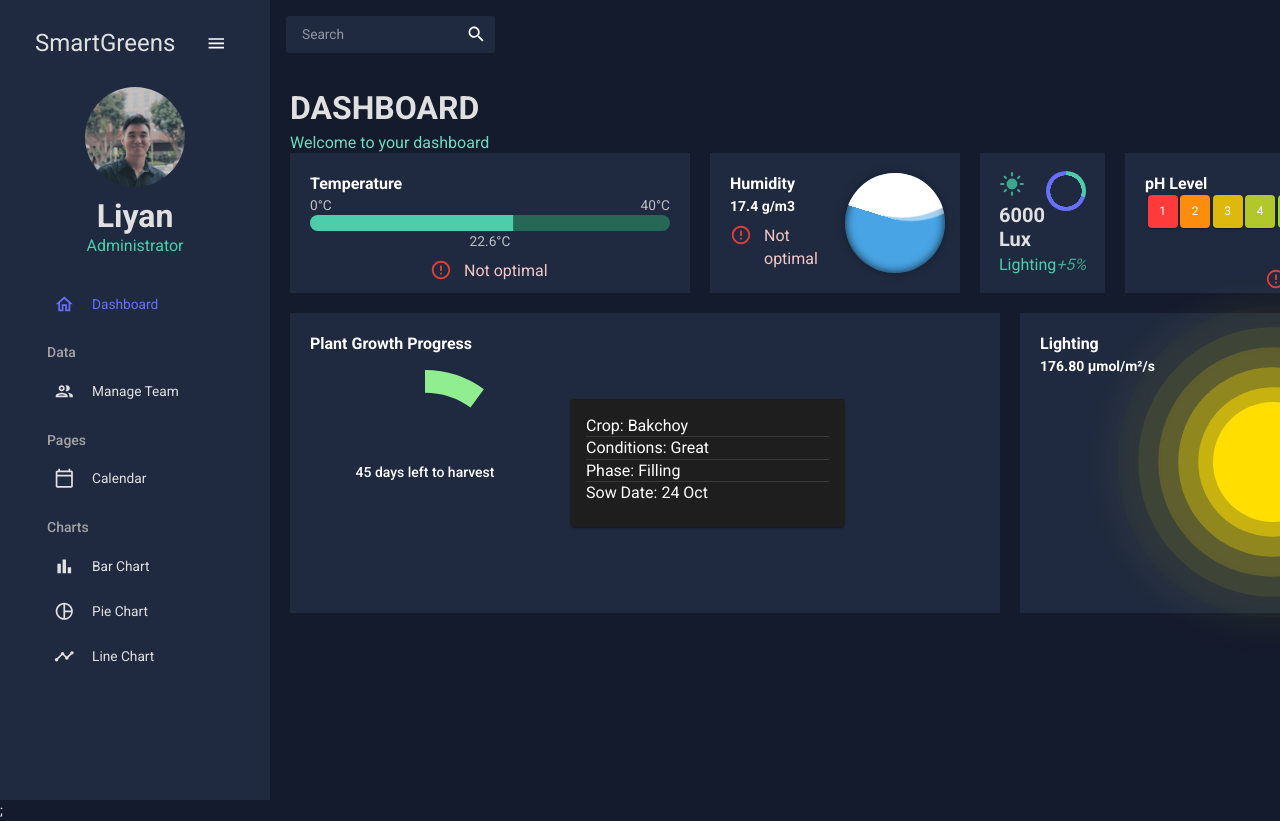
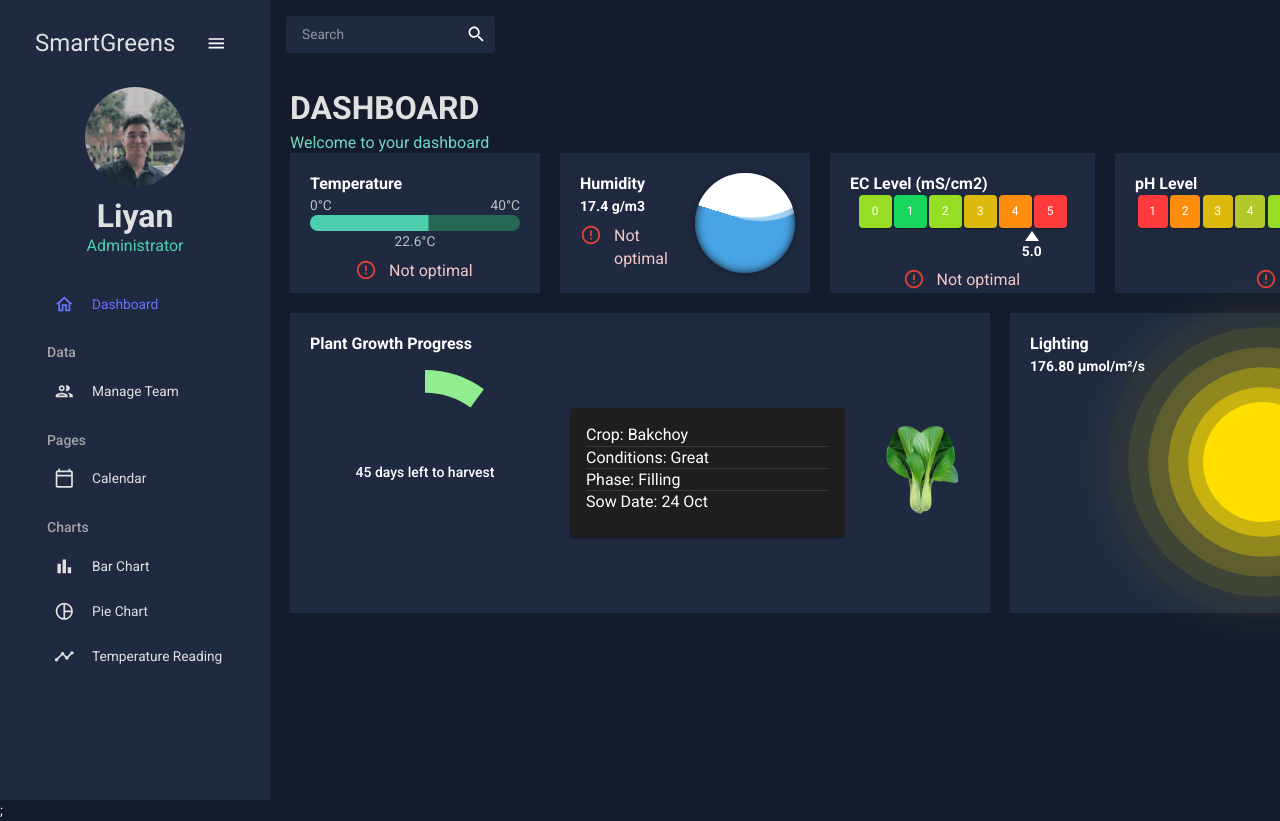
Before and after one commit to LiyanPeh/SmartGreen_FE, a React (Create React App) app in the folder react-admin/: page / in a window 1280 px wide. Shown: the top 821 px of the page. Built offline with nearby package versions, Linux system fonts and the light colour scheme.

Commit message:
Bug Fixes

```diff
--- a/react-admin/src/components/LineChart.jsx
+++ b/react-admin/src/components/LineChart.jsx
@@ -62,7 +62,7 @@ const LineChart = ({ isCustomLineColors = false, isDashboard = false }) => {
         tickSize: 0,
         tickPadding: 5,
         tickRotation: 0,
-        legend: isDashboard ? undefined : "transportation", // added
+        legend: isDashboard ? undefined : "Hour of day", // added
         legendOffset: 36,
         legendPosition: "middle",
       }}
@@ -72,7 +72,7 @@ const LineChart = ({ isCustomLineColors = false, isDashboard = false }) => {
         tickSize: 3,
         tickPadding: 5,
         tickRotation: 0,
-        legend: isDashboard ? undefined : "count", // added
+        legend: isDashboard ? undefined : "Temperature", // added
         legendOffset: -40,
         legendPosition: "middle",
       }}
--- a/react-admin/src/data/mockData.js
+++ b/react-admin/src/data/mockData.js
@@ -432,167 +432,215 @@ export const mockPieData = [
 
 export const mockLineData = [
   {
-    id: "japan",
+    id: "Temperature",
     color: tokens("dark").greenAccent[500],
     data: [
       {
-        x: "plane",
-        y: 101,
+        x: "00:00",
+        y: 28,
       },
       {
-        x: "helicopter",
-        y: 75,
+        x: "03:00",
+        y: 25,
       },
       {
-        x: "boat",
-        y: 36,
+        x: "06:00",
+        y: 23,
       },
       {
-        x: "train",
-        y: 216,
+        x: "09:00",
+        y: 29,
       },
       {
-        x: "subway",
-        y: 35,
+        x: "12:00",
+        y: 26,
       },
       {
-        x: "bus",
-        y: 236,
+        x: "15:00",
+        y: 30,
       },
       {
-        x: "car",
-        y: 88,
+        x: "18:00",
+        y: 22,
       },
       {
-        x: "moto",
-        y: 232,
+        x: "21:00",
+        y: 27,
       },
       {
-        x: "bicycle",
-        y: 281,
+        x: "01:00",
+        y: 21,
       },
       {
-        x: "horse",
-        y: 1,
+        x: "04:00",
+        y: 23,
       },
       {
-        x: "skateboard",
-        y: 35,
+        x: "07:00",
+        y: 28,
       },
       {
-        x: "others",
-        y: 14,
+        x: "10:00",
+        y: 24,
+      },
+      {
+        x: "13:00",
+        y: 30,
+      },
+      {
+        x: "16:00",
+        y: 29,
+      },
+      {
+        x: "19:00",
+        y: 25,
+      },
+      {
+        x: "22:00",
+        y: 21,
+      },
+      {
+        x: "02:00",
+        y: 27,
+      },
+      {
+        x: "05:00",
+        y: 22,
+      },
+      {
+        x: "08:00",
+        y: 30,
+      },
+      {
+        x: "11:00",
+        y: 28,
+      },
+      {
+        x: "14:00",
+        y: 26,
+      },
+      {
+        x: "17:00",
+        y: 20,
+      },
+      {
+        x: "20:00",
+        y: 24,
+      },
+      {
+        x: "23:00",
+        y: 25,
       },
     ],
-  },
-  {
-    id: "france",
-    color: tokens("dark").blueAccent[300],
-    data: [
-      {
-        x: "plane",
-        y: 212,
-      },
-      {
-        x: "helicopter",
-        y: 190,
-      },
-      {
-        x: "boat",
-        y: 270,
-      },
-      {
-        x: "train",
-        y: 9,
-      },
-      {
-        x: "subway",
-        y: 75,
-      },
-      {
-        x: "bus",
-        y: 175,
-      },
-      {
-        x: "car",
-        y: 33,
-      },
-      {
-        x: "moto",
-        y: 189,
-      },
-      {
-        x: "bicycle",
-        y: 97,
-      },
-      {
-        x: "horse",
-        y: 87,
-      },
-      {
-        x: "skateboard",
-        y: 299,
-      },
-      {
-        x: "others",
-        y: 251,
-      },
-    ],
-  },
-  {
-    id: "us",
-    color: tokens("dark").redAccent[200],
-    data: [
-      {
-        x: "plane",
-        y: 191,
-      },
-      {
-        x: "helicopter",
-        y: 136,
-      },
-      {
-        x: "boat",
-        y: 91,
-      },
-      {
-        x: "train",
-        y: 190,
-      },
-      {
-        x: "subway",
-        y: 211,
-      },
-      {
-        x: "bus",
-        y: 152,
-      },
-      {
-        x: "car",
-        y: 189,
-      },
-      {
-        x: "moto",
-        y: 152,
-      },
-      {
-        x: "bicycle",
-        y: 8,
-      },
-      {
-        x: "horse",
-        y: 197,
-      },
-      {
-        x: "skateboard",
-        y: 107,
-      },
-      {
-        x: "others",
-        y: 170,
-      },
-    ],
-  },
+  }
+  // {
+  //   id: "france",
+  //   color: tokens("dark").blueAccent[300],
+  //   data: [
+  //     {
+  //       x: "plane",
+  //       y: 212,
+  //     },
+  //     {
+  //       x: "helicopter",
+  //       y: 190,
+  //     },
+  //     {
+  //       x: "boat",
+  //       y: 270,
+  //     },
+  //     {
+  //       x: "train",
+  //       y: 9,
+  //     },
+  //     {
+  //       x: "subway",
+  //       y: 75,
+  //     },
+  //     {
+  //       x: "bus",
+  //       y: 175,
+  //     },
+  //     {
+  //       x: "car",
+  //       y: 33,
+  //     },
+  //     {
+  //       x: "moto",
+  //       y: 189,
+  //     },
+  //     {
+  //       x: "bicycle",
+  //       y: 97,
+  //     },
+  //     {
+  //       x: "horse",
+  //       y: 87,
+  //     },
+  //     {
+  //       x: "skateboard",
+  //       y: 299,
+  //     },
+  //     {
+  //       x: "others",
+  //       y: 251,
+  //     },
+  //   ],
+  // },
+  // {
+  //   id: "us",
+  //   color: tokens("dark").redAccent[200],
+  //   data: [
+  //     {
+  //       x: "plane",
+  //       y: 191,
+  //     },
+  //     {
+  //       x: "helicopter",
+  //       y: 136,
+  //     },
+  //     {
+  //       x: "boat",
+  //       y: 91,
+  //     },
+  //     {
+  //       x: "train",
+  //       y: 190,
+  //     },
+  //     {
+  //       x: "subway",
+  //       y: 211,
+  //     },
+  //     {
+  //       x: "bus",
+  //       y: 152,
+  //     },
+  //     {
+  //       x: "car",
+  //       y: 189,
+  //     },
+  //     {
+  //       x: "moto",
+  //       y: 152,
+  //     },
+  //     {
+  //       x: "bicycle",
+  //       y: 8,
+  //     },
+  //     {
+  //       x: "horse",
+  //       y: 197,
+  //     },
+  //     {
+  //       x: "skateboard",
+  //       y: 107,
+  //     },
+  //     {
+  //       x: "others",
+  //       y: 170,
+  //     },
+  //   ],
+  // },
 ];
 
 export const mockGeographyData = [
--- /dev/null
+++ b/react-admin/src/scenes/dashboard/EcCard.jsx
@@ -0,0 +1,139 @@
+import React, { useState, useEffect } from 'react';
+import { styled } from '@mui/material/styles';
+import Paper from '@mui/material/Paper';
+import Grid from '@mui/material/Unstable_Grid2';
+import { Box, Container, Button, Typography, useTheme } from "@mui/material";
+import { tokens } from "../../theme";
+import './dashboard.css';
+import Alert from '@mui/material/Alert';
+
+const Item = styled(Paper)(({ theme, customBackgroundColor }) => ({
+  backgroundColor: customBackgroundColor || (theme.palette.mode === 'dark' ? '#1A2027' : '#fff'),
+  ...theme.typography.body2,
+  padding: theme.spacing(1),
+  textAlign: 'center',
+  color: '#fff',
+  width: 33,
+}));
+
+const EcCard = () => {
+    const theme = useTheme();
+    const colors = tokens(theme.palette.mode);
+
+    const [ecValue, setEcValue] = useState(2); // Initial value (mock data)
+
+    const triangleLeft = `${((ecValue) / 6) * 100}%`;
+
+    // Simulate pH changes
+    useEffect(() => {
+    const intervalId = setInterval(() => {
+        // Update temperature with mock data (replace this with actual data source)
+        const newEc = Math.random() * 6; // Random temperature between 0 and 5
+        setEcValue(newEc.toFixed(1));
+    }, 5000); // Update pH every 5 seconds
+
+    return () => clearInterval(intervalId);
+    }, []);
+
+    let alertType = 'info'; // Default alert type
+
+    if (ecValue < 1.5) {
+    alertType = 'error'; // "Not optimal" range
+    } else if (ecValue > 1.5 && ecValue <= 2.5) {
+    alertType = 'success'; // "Optimal" range
+    } else if (ecValue > 2.5) {
+    alertType = 'error'; // "Not optimal" range
+    }
+
+    // Calculate the left position based on the currentPH value
+
+
+    return (
+        <Box
+            gridColumn="span 3"
+            gridRow="span 1"
+            backgroundColor={theme.palette.mode === 'dark' ? colors.primary[400] : colors.grey[900]}
+            padding="20px"
+            minWidth={250}
+        >
+            <Typography
+            variant="h5"
+            fontWeight="600"
+            // sx={{ marginBottom: "15px" }}
+            >
+            EC Level (mS/cm2)
+            </Typography>
+            {/* <Grid><div className="comment">{comment}</div></Grid> */}
+            <Box
+                display={'flex'}
+                justifyContent={'center'}
+            >
+                <Box
+                display={'flex'}
+                flexDirection={'column'}
+                justifyContent={'center'}
+                >
+                    <Grid
+                        container spacing={0.3}
+                        position={'relative'}
+                        display={'flex'}
+                        // justifyContent={'center'}
+                        flexWrap= 'nowrap'
+                        width={210}
+                    >
+                        <Grid>
+                            <Item customBackgroundColor="#90db18">0</Item>
+                        </Grid>
+                        <Grid>
+                            <Item customBackgroundColor="#0bd454">1</Item>
+                        </Grid>
+                        <Grid>
+                            <Item customBackgroundColor="#90db18">2</Item>
+                        </Grid>
+                        <Grid>
+                            <Item customBackgroundColor="#dbb500">3</Item>
+                        </Grid>
+                        <Grid>
+                            <Item customBackgroundColor="#FF8700">4</Item>
+                        </Grid>
+                        <Grid>
+                            <Item customBackgroundColor="#ff3030">5</Item>
+                        </Grid>
+
+                    </Grid>
+
+                    <Grid >
+                        <div className='triangle' style={{ left:  `calc(${triangleLeft} - 7px)`}}></div>
+                    </Grid>
+                    <Grid>
+                        <div className="current-value" style={{ left: `calc(${triangleLeft} - 14px)`, display: 'flex', justifyContent: 'center'}}>{ecValue}</div>
+                    </Grid>
+                    </Box>
+            </Box>
+            <Grid
+            container
+            justifyContent="center"
+            alignItems="center">
+                <Alert
+                severity={alertType}
+                sx={{
+                    marginTop: '0px',
+                    fontSize: '16px', // Set a consistent font size
+                    width: '120px', // Set a consistent width
+                    lineHeight: '-5', // Reduce the line height
+                    padding: '0px', // Reduce the padding to control the height
+                    backgroundColor: 'transparent', // Remove the background
+                }}
+                >
+                {alertType === 'error' && 'Not optimal'}
+                {alertType === 'success' && 'Optimal'}
+                </Alert>
+            </Grid>
+
+
+        </Box>
+
+    );
+};
+
+export default EcCard;
--- a/react-admin/src/scenes/dashboard/HumidityCard.jsx
+++ b/react-admin/src/scenes/dashboard/HumidityCard.jsx
@@ -59,10 +59,16 @@ const HumidityCard = ({ currentHumidity, optimalHumidityRange }) => {
     //     waterWave.style.setProperty('--water-level', `${waterLevel}`);
     // }, [currentHumidity, optimalHumidityRange]);
 
-    const [humidityLevel, setHumidityLevel] = useState(7); // Initial value (mock data)
+    const [humidityLevel, setHumidityLevel] = useState(15); // Initial value (mock data)
+
 
     // Simulate pH changes
     useEffect(() => {
+
+    const waterLevel = (humidityLevel / 30) * 100;
+    const waterWave = document.querySelector('.water_wave');
+    waterWave.style.setProperty('--water-level', `${waterLevel}`);
+
     const intervalId = setInterval(() => {
         // Update temperature with mock data (replace this with actual data source)
         const newHumidity = Math.random() * 10 + 10; // Random temperature between 10 and 20
--- a/react-admin/src/scenes/dashboard/PHLevelCard.jsx
+++ b/react-admin/src/scenes/dashboard/PHLevelCard.jsx
@@ -89,7 +89,6 @@ const PHLevelCard = ({ currentPH, optimalRange }) => {
             backgroundColor={theme.palette.mode === 'dark' ? colors.primary[400] : colors.grey[900]}
             padding="20px"
             minWidth={400}
-            // minHeight={200}
         >
             <Typography
             variant="h5"
@@ -103,7 +102,8 @@ const PHLevelCard = ({ currentPH, optimalRange }) => {
                 // container spacing={0.5}
                 display={'flex'}
                 justifyContent={'space-evenly'}
-            flexWrap= 'nowrap'>
+                flexWrap= 'nowrap'
+            >
                 <Grid>
                     <Item customBackgroundColor="#ff3030">1</Item>
                 </Grid>
--- a/react-admin/src/scenes/dashboard/dashboard.css
+++ b/react-admin/src/scenes/dashboard/dashboard.css
@@ -16,6 +16,20 @@
 }
 
 .current-ph {
+    position: relative;
+    width: 28px;
+    /* top: -26px;
+    left: 50%; */
+    /* transform: translateX(-50%); */
+    font-weight: bold;
+    /* background-color: white; */
+    /* padding: 4px 8px; */
+    padding-top: 0%;
+    /* border: 1px solid #ccc; */
+    /* border-radius: 4px; */
+}
+
+.current-value {
     position: relative;
     width: 28px;
     /* top: -26px;
--- a/react-admin/src/scenes/dashboard/index.jsx
+++ b/react-admin/src/scenes/dashboard/index.jsx
@@ -21,7 +21,10 @@ import LightGauge from "../../components/LightGauge";
 import PlantGrowthProgress from '../../components/PlantGrowthProgress';
 import PHLevelCard from './PHLevelCard';
 import HumidityCard from "./HumidityCard";
+import EcCard from "./EcCard.jsx";
 import CustomCard from '../../components/Card.jsx';
+
+import bokChoyImage from '../../media/bokChoy.png';
 
 const Item = styled(Paper)(({ theme, customBackgroundColor }) => ({
   backgroundColor: customBackgroundColor || (theme.palette.mode === 'dark' ? '#1A2027' : '#fff'),
@@ -77,7 +80,7 @@ const Dashboard = () => {
           // alignItems="center"
           // justifyContent="center"
           padding="20px"
-          minWidth={400}
+          minWidth={250}
         >
 
         <Thermometer />
@@ -103,7 +106,7 @@ const Dashboard = () => {
           />
         </Box> */}
         <HumidityCard currentHumidity={currentHumidity} optimalHumidityRange={optimalHumidityRange} />
-        <Box
+        {/* <Box
           gridColumn="span 3"
           backgroundColor={colors.primary[400]}
           display="flex"
@@ -121,7 +124,8 @@ const Dashboard = () => {
               />
             }
           />
-        </Box>
+        </Box> */}
+        <EcCard></EcCard>
 
         <PHLevelCard currentPH={currentPH} optimalRange={optimalRange} />
 
@@ -130,16 +134,17 @@ const Dashboard = () => {
           gridColumn="span 8"
           gridRow="span 2"
           backgroundColor={colors.primary[400]}
-          display="flex"
-          // alignItems="center"
           padding="20px"
         >
-          <Box
-          display="flex"
-          flexDirection="column">
           <Typography variant="h5" fontWeight="600">
                           Plant Growth Progress
           </Typography>
+          <Box
+            display="flex"
+            alignItems="center"
+            justifyContent="center"
+          >
+            <Box>
               <Box p="15px">
                 <PlantGrowthProgress size="200px" value={50} color="primary" />
               </Box>
@@ -150,6 +155,11 @@ const Dashboard = () => {
             p="30px" marginTop="0px" display="flex" alignItems="center">
               <CustomCard />
             </Box>
+            <div>
+              <img src={bokChoyImage} alt="bokChoy Image" style={{ width: '100%', height: 'auto', maxHeight: '225px'}}/>
+            </div>
+          </Box>
+
         </Box>
 
         <Box
--- a/react-admin/src/scenes/global/Sidebar.jsx
+++ b/react-admin/src/scenes/global/Sidebar.jsx
@@ -177,7 +177,7 @@ const Sidebar = () => {
               setSelected={setSelected}
             />
             <Item
-              title="Line Chart"
+              title="Temperature Reading"
               to="/line"
               icon={<TimelineOutlinedIcon />}
               selected={selected}
--- a/react-admin/src/scenes/line/index.jsx
+++ b/react-admin/src/scenes/line/index.jsx
@@ -5,7 +5,7 @@ import LineChart from "../../components/LineChart";
 const Line = () => {
   return (
     <Box m="20px">
-      <Header title="Line Chart" subtitle="Simple Line Chart" />
+      <Header title="Temperature Reading" />
       <Box height="75vh">
         <LineChart />
       </Box>
```
Also changed, not shown: react-admin/src/media/bokChoy.png (added), react-admin/src/media/lightningBolt.png (added). Lines whose indentation alone changed are shown as unchanged.
